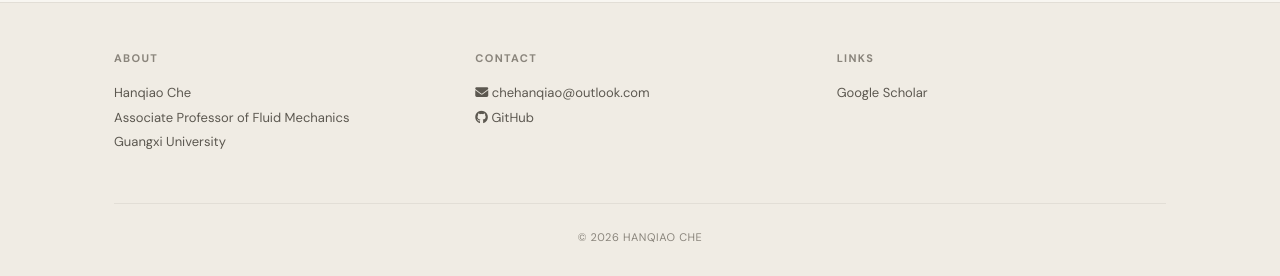
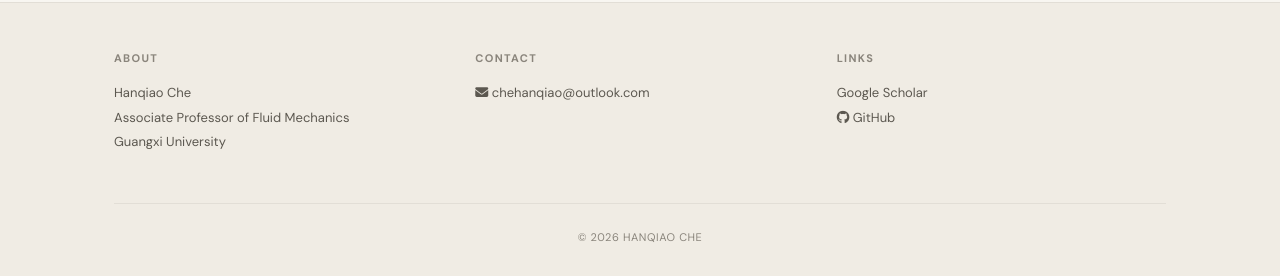
Before and after one commit to HQChe/hqche.github.io, a Jekyll site: the page built from _pages/home.md, in a window 1280 px wide. Shown: the part 1403-1679 px from the top of the page. Built offline with Jekyll 4.4.1, drawn with Linux system fonts in a browser that asks for light colours; a style sheet for code colours, icons or effects is not loaded.

Commit message:
Update footer.html

```diff
--- a/_includes/footer.html
+++ b/_includes/footer.html
@@ -12,7 +12,6 @@
       <h5>Contact</h5>
       <p>
         <a href="mailto:{{ site.email }}"><i class="fa-solid fa-envelope"></i> {{ site.email }}</a><br>
-        {% if site.links.github and site.links.github != "" %}<a href="{{ site.links.github }}"><i class="fa-brands fa-github"></i> GitHub</a><br>{% endif %}
       </p>
     </div>
     <div>
@@ -20,6 +19,7 @@
       <p>
         {% if site.links.google_scholar and site.links.google_scholar != "" %}<a href="{{ site.links.google_scholar }}"><i class="ai ai-google-scholar"></i> Google Scholar</a><br>{% endif %}
         {% if site.links.researchgate and site.links.researchgate != "" %}<a href="{{ site.links.researchgate }}"><i class="ai ai-researchgate"></i> ResearchGate</a><br>{% endif %}
+        {% if site.links.github and site.links.github != "" %}<a href="{{ site.links.github }}"><i class="fa-brands fa-github"></i> GitHub</a><br>{% endif %}
       </p>
     </div>
   </div>
```
